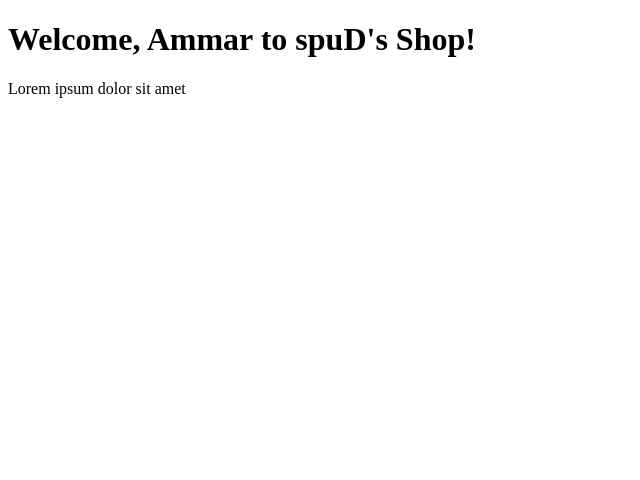
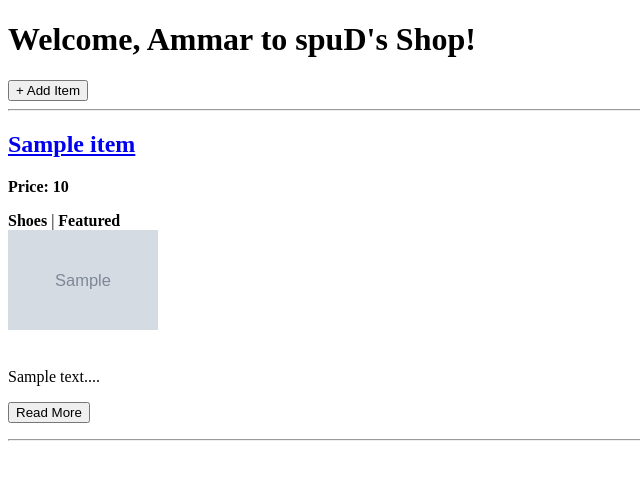
Before and after one commit to AmmarUI/spuD-sports, a Django app: page / in a window 1280 px wide. Shown: the top 480 px of the page, without its empty margins (0-640 px from the left). Run offline with Django 5.2, Linux system fonts and the light colour scheme; tables that the repository leaves empty hold one stand-in row (values such as "Sample post"); grey boxes marked "Sample" are stand-in pictures.

Commit message:
added create_item, show_item

```diff
--- a/main/templates/main.html
+++ b/main/templates/main.html
@@ -1,11 +1,40 @@
-<!DOCTYPE html>
-<html>
-    <head>
-        <title>spuD's Shop</title>
-    </head>
-    <body>
-        <h1>Welcome, {{ user }} to spuD's Shop!</h1>
+{% extends 'base.html' %}
+{% block content %}
+<h1>Welcome, {{ user }} to spuD's Shop!</h1>
 
-        <p>Lorem ipsum dolor sit amet</p>
-    </body>
-</html>
+<a href = "{% url 'main:create_item' %}"">
+    <button> + Add Item </button>
+</a>
+
+<hr>
+
+{%if not item_list%}
+<p> Belum ada item yang dijual. </p>
+{%else%}
+
+{%for item in item_list%}
+<div>
+    <h2><a href = "{% url 'main:show_item' item.id}">{{ item.name }}</a></h2>
+    <p><b>Price: {{ item.price }}</b></p>
+
+    <p><b>{{ item.get_category_display }}</b>{% if item.is_featured %} |
+    <b>Featured</b>{% endif %}
+
+    {% if item.thumbnail %}
+    <br />
+    <img src="{{ item.thumbnail }}" alt="thumbnail" width="150" height="100">
+    <br /> <br />
+    {% endif %}
+
+    <p>{{ item.description|truncatewords:25 }}...</p>
+
+    <p><a href="{% url 'main:show_item' item.id %}"><button>Read More</button></a></p>
+</div>
+
+<hr>
+
+{%endfor%}
+
+{%endif%}
+
+{% endblock content %}
--- a/main/urls.py
+++ b/main/urls.py
@@ -1,12 +1,14 @@
 from django.urls import path
-from main.views import show_main, show_xml, show_json, show_json_by_id, show_xml_by_id
+from main.views import show_main, show_xml, show_json, show_json_by_id, show_xml_by_id, create_item, show_item
 
 app_name = 'main'
 
 urlpatterns = [
     path('', show_main, name='show_main'),
+    path('create-item/', create_item, name='create_item'),
+    path('item/<str:id>/', show_item, name='show_item'),
     path('xml/', show_xml, name='show_xml'),
     path('json/', show_json, name='show_json'),
-    path('xml/<str:item_id/', show_xml_by_id, name='show_xml_by_id'),
+    path('xml/<str:item_id>/', show_xml_by_id, name='show_xml_by_id'),
     path('json/<str:item_id>/', show_json_by_id, name='show_json_by_id')
 ]
--- a/main/views.py
+++ b/main/views.py
@@ -1,15 +1,41 @@
-from django.shortcuts import render
+from django.shortcuts import render, redirect, get_object_or_404
 from django.http import HttpResponse
 from django.core import serializers
 from .models import Item
+from .forms import ItemForm
 
 # Create your views here.
 def show_main(request):
+    item_list = Item.objects.all()
+
     context = {
         'user' : 'Ammar',
+        'item_list': item_list
     }
 
     return render(request, "main.html", context)
+
+def create_item(request):
+    form = ItemForm(request.POST or None)
+
+    if form.is_valid() and request.method=="POST":
+        form.save()
+        return redirect('main:show_main')
+
+    context = {
+        'form':form
+    }
+
+    return render(request, "create_item.html", context)
+
+def show_item(request, id):
+    item = get_object_or_404(Item, pk=id)
+
+    context = {
+        'item' : item
+    }
+
+    return render(request, 'show_item.html', context)
 
 def show_xml(request):
     item_list = Item.objects.all()
--- a/spuD_sports/settings.py
+++ b/spuD_sports/settings.py
@@ -32,6 +32,10 @@ DEBUG = True
 
 ALLOWED_HOSTS = ["localhost", "127.0.0.1", "abdurrahman-ammar-spudsports.pbp.cs.ui.ac.id"]
 
+CSRF_TRUSTED_ORIGINS = [
+    "https://abdurrahman-ammar-spudsports.pbp.cs.ui.ac.id"
+]
+
 
 # Application definition
 
@@ -60,7 +64,7 @@ ROOT_URLCONF = 'spuD_sports.urls'
 TEMPLATES = [
     {
         'BACKEND': 'django.template.backends.django.DjangoTemplates',
-        'DIRS': [],
+        'DIRS': [BASE_DIR / 'templates'],
         'APP_DIRS': True,
         'OPTIONS': {
             'context_processors': [
--- /dev/null
+++ b/templates/base.html
@@ -0,0 +1,13 @@
+{% load static %}
+<!DOCTYPE html>
+<html lang="en">
+<head>
+    <meta charset="UTF-8" />
+    <meta name="viewport" content="width=device-width, initial-scale=1.0" />
+    {% block meta %} {% endblock meta %}
+</head>
+
+<body>
+    {% block content %} {% endblock content %}
+</body>
+</html>
```
Also changed, not shown: main/forms.py (added, +7 -0 lines), main/templates/create_item.html (added, +18 -0 lines), main/templates/show_item.html (added, +19 -0 lines), main/migrations/0002_rename_shop_item.py (added).
